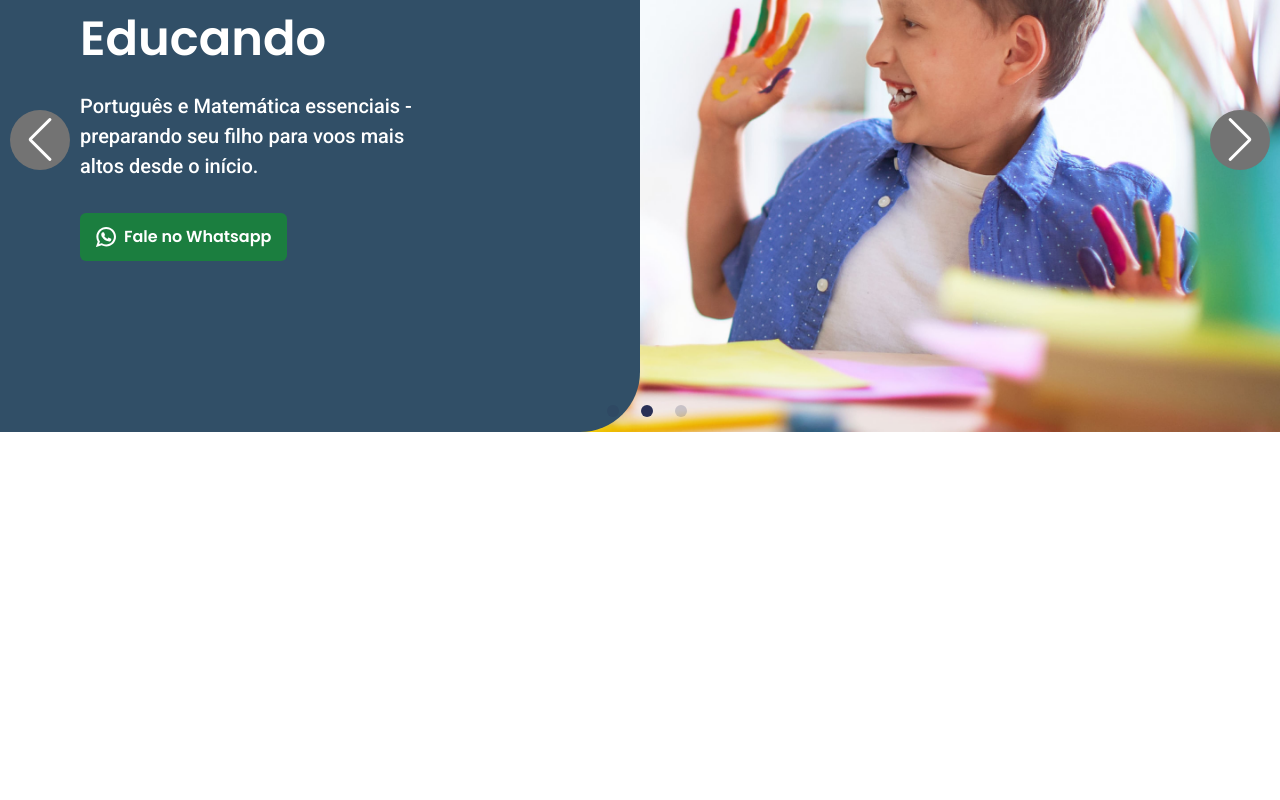
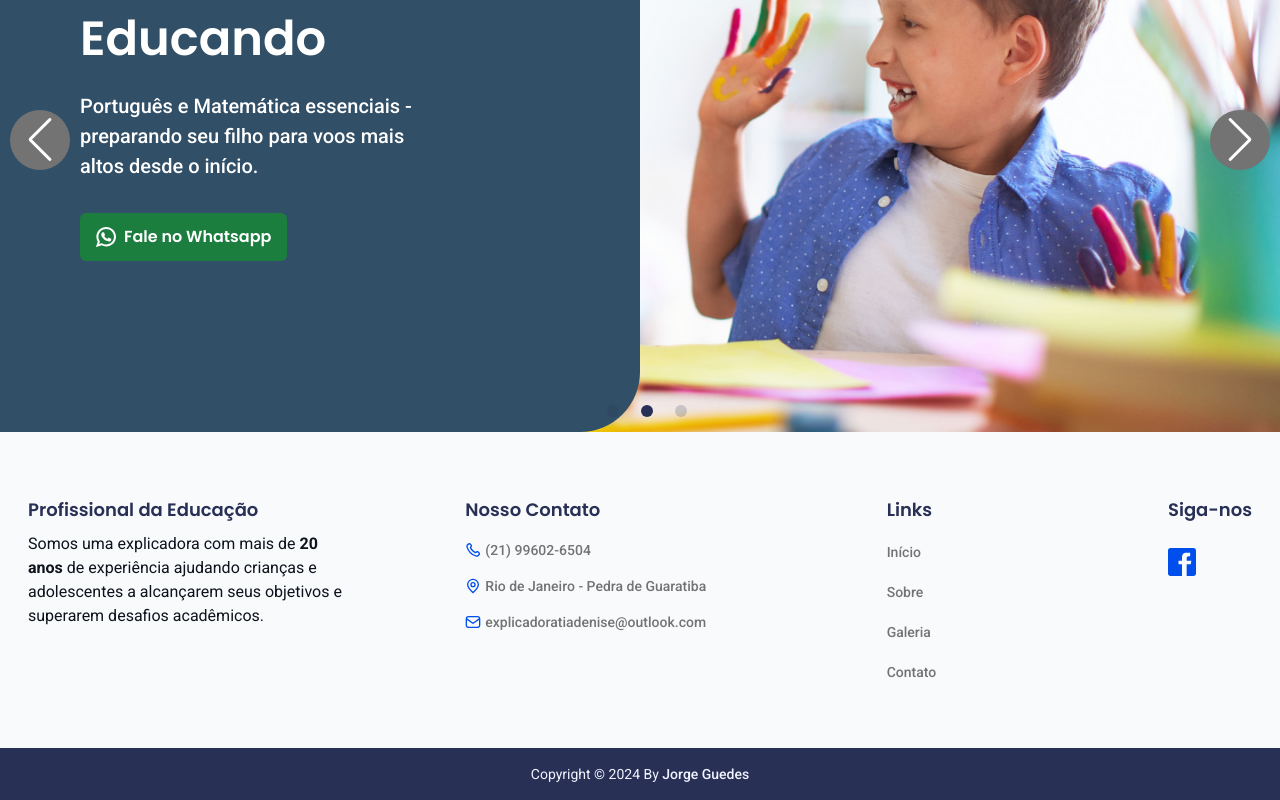
Before and after one commit to jorgeguedess/nextjs-explicadora, a Next.js app: page / in a window 1280 px wide. Shown: the part 305-1105 px from the top of the page. Before the commit the page ends 800 px from the top, so only its background shows below. Built offline with nearby package versions, Linux system fonts and the light colour scheme.

Commit message:
feat: add Footer component

```diff
--- a/src/app/layout.tsx
+++ b/src/app/layout.tsx
@@ -2,6 +2,7 @@ import type { Metadata } from "next";
 import { Roboto, Poppins } from "next/font/google";
 import "./globals.css";
 import Header from "@/components/header";
+import { Footer } from "@/components/footer";
 
 const roboto = Roboto({
   weight: ["300", "400", "500", "700"],
@@ -51,6 +52,7 @@ export default function RootLayout({
         <main className="relative top-[141px] mb-[141px] flex-1 min-[368px]:top-[117px] min-[368px]:mb-[117px] min-[648px]:top-[137px] min-[648px]:mb-[137px]">
           {children}
         </main>
+        <Footer />
       </body>
     </html>
   );
--- /dev/null
+++ b/src/components/footer.tsx
@@ -0,0 +1,104 @@
+import Link from "next/link";
+import { Icon } from "./icons";
+import { links } from "@/lib/utils";
+
+export const Footer = () => {
+  const nowDate = new Date();
+  const currentYear = nowDate.getFullYear();
+
+  return (
+    <footer className="bg-popover">
+      <div className="container py-6 sm:py-16">
+        <div className="flex flex-col gap-8 *:flex-1 sm:flex-row sm:justify-between sm:gap-10">
+          <div className="flex flex-col gap-4 px-2">
+            <div className="flex max-w-80 flex-col gap-2">
+              <h6 className="font-title text-lg text-footer">
+                Profissional da Educação
+              </h6>
+              <p className="text-base">
+                Somos uma explicadora com mais de <strong>20 anos</strong> de
+                experiência ajudando crianças e adolescentes a alcançarem seus
+                objetivos e superarem desafios acadêmicos.
+              </p>
+            </div>
+          </div>
+          <div className="flex flex-col gap-4">
+            <h5 className="px-2 font-title text-lg text-footer">
+              Nosso Contato
+            </h5>
+            <ul className="flex flex-col gap-2 text-secondary  sm:gap-4">
+              <li>
+                <Link
+                  className="flex w-fit flex-wrap items-center gap-1 px-2 text-sm font-medium hover:text-primary hover:underline"
+                  href={"tel:+21996026504"}
+                >
+                  <Icon.Phone className="size-4 flex-shrink-0 text-primary" />
+                  (21) 99602-6504
+                </Link>
+              </li>
+              <li>
+                <address className="flex flex-wrap items-center gap-1 px-2 text-sm font-medium not-italic">
+                  <Icon.Location className="size-4 flex-shrink-0 text-primary" />
+                  Rio de Janeiro - Pedra de Guaratiba
+                </address>
+              </li>
+              <li>
+                <Link
+                  className="flex w-fit max-w-full flex-wrap items-center gap-1 text-wrap break-all px-2 text-sm font-medium hover:text-primary hover:underline"
+                  href={"mailto:explicadoratiadenise@outlook.com"}
+                >
+                  <Icon.Mail className="size-4 flex-shrink-0 text-primary" />
+                  explicadoratiadenise@outlook.com
+                </Link>
+              </li>
+            </ul>
+          </div>
+          <div className="flex flex-wrap justify-between">
+            <div className="flex flex-col gap-4">
+              <h5 className="px-2 font-title text-lg text-footer">Links</h5>
+              <nav>
+                <ul className="flex flex-col gap-2 text-secondary sm:gap-4">
+                  {links.map((link) => (
+                    <li key={link.id}>
+                      <Link
+                        href={link.path}
+                        className="p-2 text-sm font-medium text-secondary hover:text-primary"
+                      >
+                        {link.name}
+                      </Link>
+                    </li>
+                  ))}
+                </ul>
+              </nav>
+            </div>
+            <div className="flex flex-col gap-4 self-end sm:self-baseline">
+              <h5 className="px-2 font-title text-lg text-footer">Siga-nos</h5>
+              <Link
+                href={
+                  "https://www.facebook.com/p/Explicadora-tia-Denise-100063166152781/"
+                }
+                target="_blank"
+                className="w-fit px-2 py-2 text-primary"
+                aria-label="Facebook"
+              >
+                <Icon.Facebook className="size-7" />
+              </Link>
+            </div>
+          </div>
+        </div>
+      </div>
+      <div className="bg-footer py-4 text-footer-foreground">
+        <span className="block text-center text-sm text-accent">
+          Copyright © {currentYear} By{" "}
+          <Link
+            href={"https://github.com/jorgeguedess"}
+            target="_blank"
+            className="font-medium transition-colors hover:text-primary"
+          >
+            Jorge Guedes
+          </Link>
+        </span>
+      </div>
+    </footer>
+  );
+};
```
